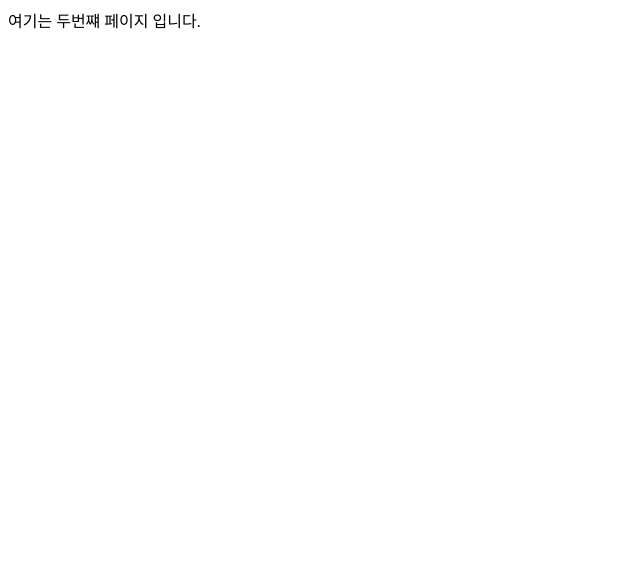
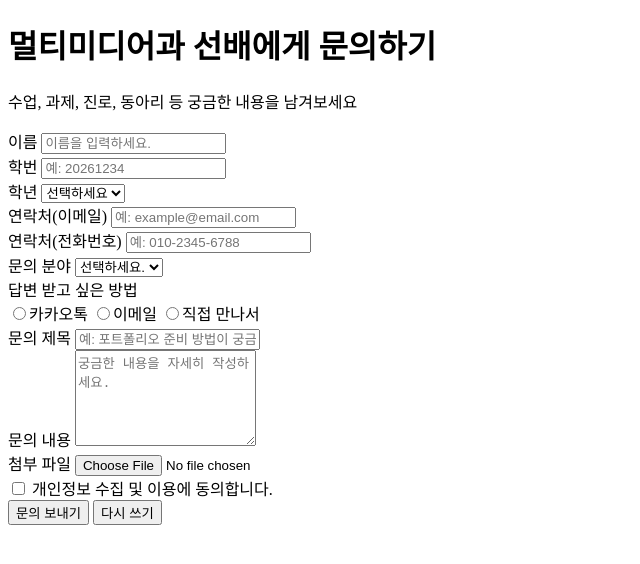
Before and after one commit to jnblsh0719-ux/myminiweb, a plain HTML site: page page2.html in a window 1280 px wide. Shown: the whole page, without its empty margins (0-640 px from the left). Drawn offline with Linux system fonts and the light colour scheme.

Commit message:
Add files via upload

```diff
--- a/page2.html
+++ b/page2.html
@@ -3,9 +3,93 @@
 <head>
     <meta charset="UTF-8">
     <meta name="viewport" content="width=device-width, initial-scale=1.0">
-    <title>두번째 페이지</title>
+    <title>상담 문의</title>
 </head>
 <body>
-    여기는 두번쨰 페이지 입니다.
+
+  <h1>멀티미디어과 선배에게 문의하기</h1>
+  <p>수업, 과제, 진로, 동아리 등 궁금한 내용을 남겨보세요</p>
+
+  <form action="#" method="get">
+
+    <div>
+        <label for="username">이름</label>
+        <input type="text" placeholder="이름을 입력하세요." name="username">
+    </div>
+
+    <div>
+        <label for="student-id">학번</label>
+        <input type="text" placeholder="예: 20261234" name="student-id" id="student-id">
+    </div>
+
+    <div>
+        <label>학년</label>
+        <select name="garde">
+            <option value="">선택하세요</option>
+            <option value="1">1학년</option>
+            <option value="2">2학년</option>
+            <option value="3">3학년</option>
+        </select>
+    </div>
+
+    <div>
+        <label for="email">연락처(이메일)</label>
+        <input type="email" placeholder="예: example@email.com" name="email">
+    </div>
+
+<div>
+    <label>연락처(전화번호)</label>
+    <input type="tel" placeholder="예: 010-2345-6788" name="Phone">
+</div>
+
+<div>
+    <label for="category">문의 분야</label>
+    <select name="category">
+        <option value="">선택하세요.</option>
+        <option value="class">수업</option>
+        <option value="assignment">과제</option>
+        <option value="portfolio">포트폴리오</option>
+        <option value="career">진로</option>
+        <option value="club">동아리</option>
+    </select>
+</div>
+
+<div>
+    <label>답변 받고 싶은 방법</label>
+    <br>
+    <label><input type="radio" name="reply" value="kakao">카카오톡</label>
+    <label><input type="radio" name="reply" value="email">이메일</label>
+    <label><input type="radio" name="reply" value="iffline">직접 만나서</label>
+</div>
+
+<div>
+    <label>문의 제목</label>
+    <input type="text" name="title" placeholder="예: 포트폴리오 준비 방법이 궁금해요.">
+</div>
+
+<div>
+    <label>문의 내용</label>
+    <textarea name="content" placeholder="궁금한 내용을 자세히 작성하세요." rows="6"></textarea>
+</div>
+
+<div>
+    <label for="file">첨부 파일</label>
+    <input type="file" name="file">
+</div>
+
+<div>
+    <label>
+        <input type="checkbox" name="agree">
+        개인정보 수집 및 이용에 동의합니다.
+    </label>
+</div>
+
+<div>
+    <input type="submit" value="문의 보내기">
+    <input type="reset" value="다시 쓰기">
+</div>
+
+  </form>
+
 </body>
 </html>
```
Also changed, not shown: index.html (+25 -3 lines).
